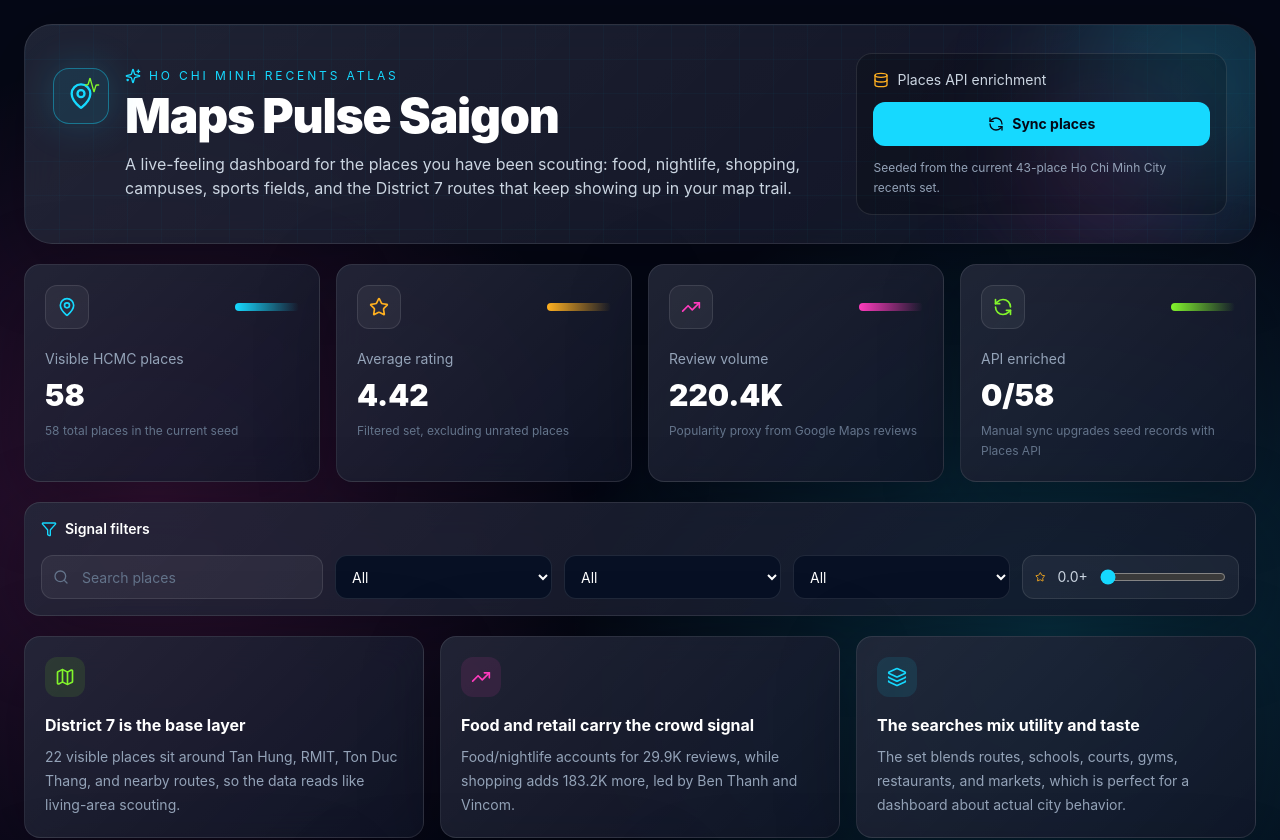
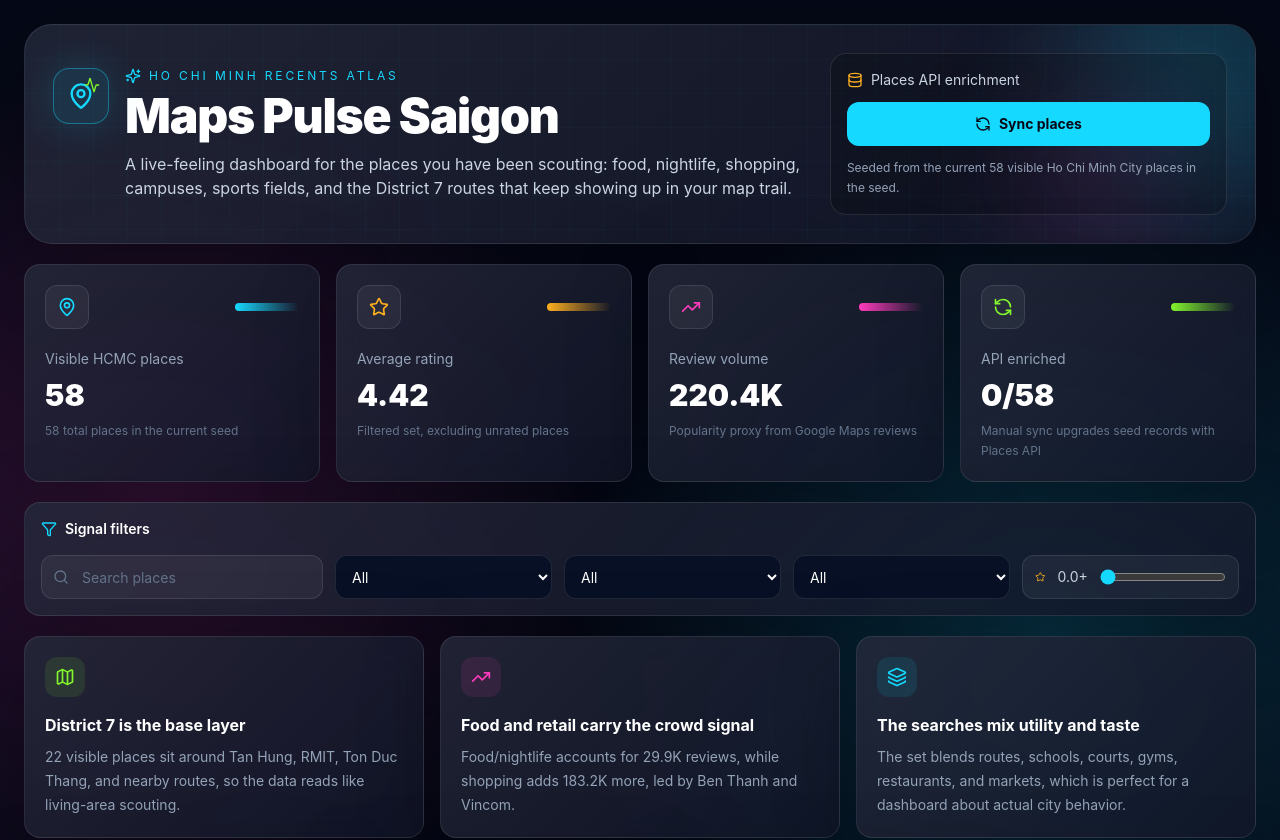
Before and after one commit to Shonh-debug/go-saigon, a Next.js app: page / in a window 1280 px wide. Shown: the top 840 px of the page. Built offline with nearby package versions, Linux system fonts and the light colour scheme.

Commit message:
stability features

```diff
--- a/src/app/page.tsx
+++ b/src/app/page.tsx
@@ -79,7 +79,7 @@ function CustomTooltip({ active, payload, label }: { active?: boolean; payload?:
   );
 }
 
-function Header({ onSync, syncState, syncedAt }: { onSync: () => void; syncState: SyncState; syncedAt?: string }) {
+function Header({ onSync, placeCount, syncState, syncedAt }: { onSync: () => void; placeCount: number; syncState: SyncState; syncedAt?: string }) {
   return (
     <header className="glass relative overflow-hidden rounded-[28px] p-5 md:p-7">
       <div className="absolute inset-0 atlas-grid opacity-40" />
@@ -119,7 +119,7 @@ function Header({ onSync, syncState, syncedAt }: { onSync: () => void; syncState
           <p className="text-xs leading-5 text-slate-400">
             {syncState === "synced" && syncedAt ? `Synced ${new Date(syncedAt).toLocaleTimeString()}` : null}
             {syncState === "failed" ? "Sync failed. Showing cached seed data." : null}
-            {syncState === "idle" ? "Seeded from the current 43-place Ho Chi Minh City recents set." : null}
+            {syncState === "idle" ? `Seeded from the current ${placeCount} visible Ho Chi Minh City places in the seed.` : null}
           </p>
         </div>
       </div>
@@ -395,7 +395,7 @@ export default function Home() {
 
   return (
     <main className="mx-auto flex min-h-screen w-full max-w-[1540px] flex-col gap-5 px-4 py-4 md:px-6 md:py-6">
-      <Header onSync={syncPlaces} syncState={syncState} syncedAt={syncedAt} />
+      <Header onSync={syncPlaces} placeCount={places.length} syncState={syncState} syncedAt={syncedAt} />
 
       <section className="grid gap-4 md:grid-cols-2 xl:grid-cols-4">
         <StatCard icon={MapPin} label="Visible HCMC places" value={String(filteredPlaces.length)} hint={`${places.length} total places in the current seed`} color="#16d9ff" />
```
